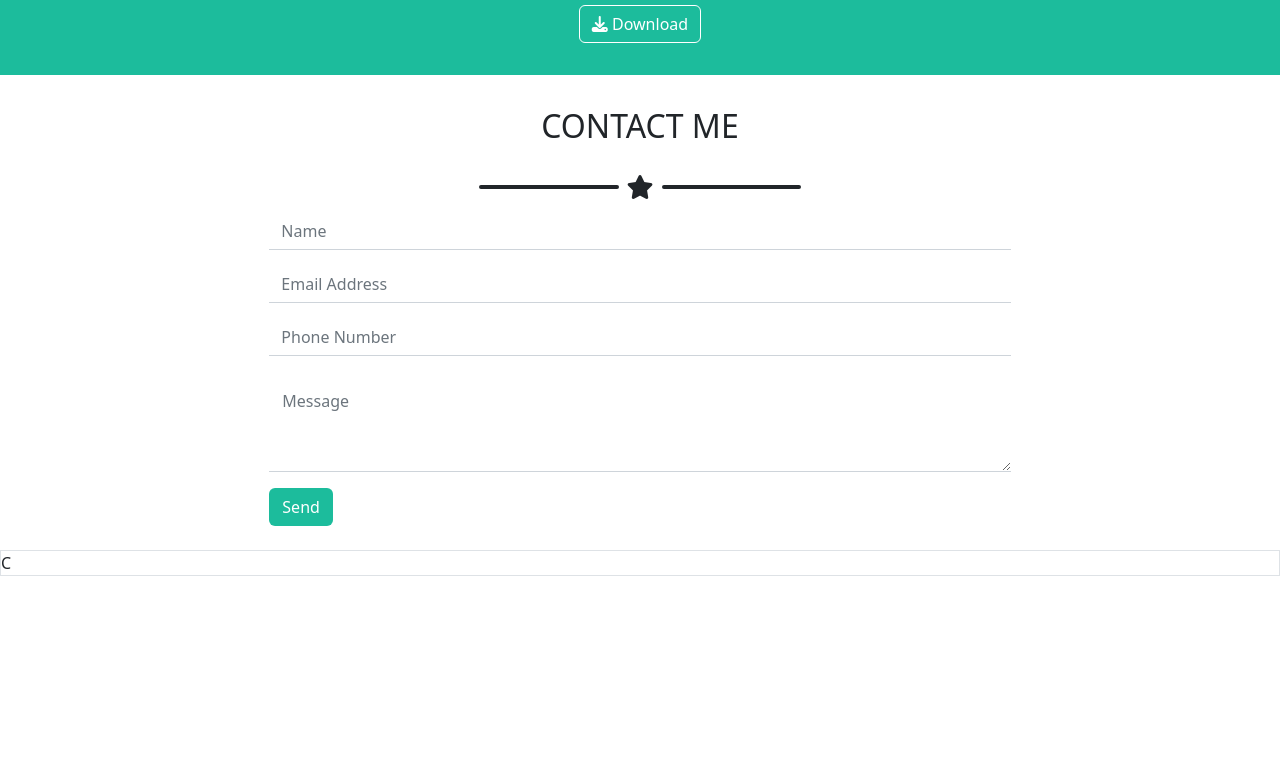
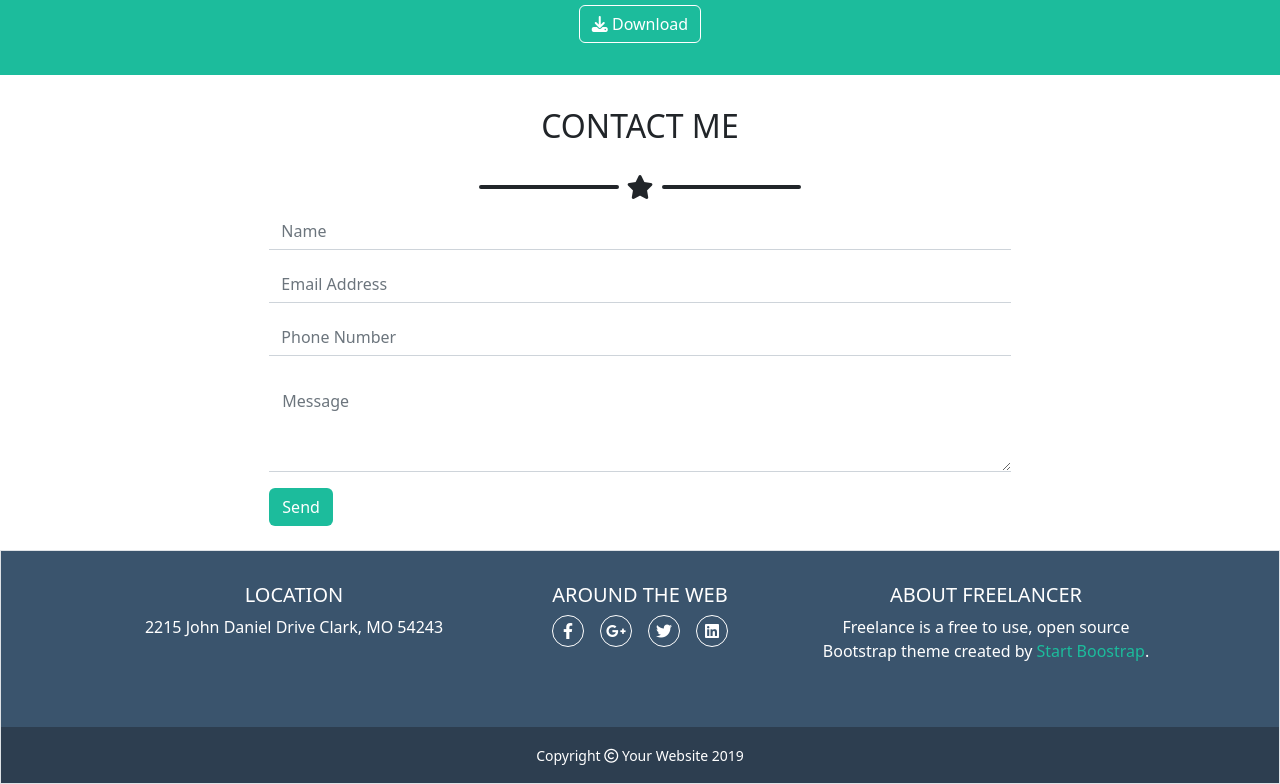
Before and after one commit to soniabergamini/html-css-bootstrap-freelancer, a plain HTML site: page index.html in a window 1280 px wide. Shown: the part 1687-2471 px from the top of the page. Before the commit the page ends 2263 px from the top, so only its background shows below. Drawn offline with nearby package versions, Linux system fonts and the light colour scheme.

Commit message:
feat(footer): add content and style

```diff
--- a/Risorse/CSS/style.css
+++ b/Risorse/CSS/style.css
@@ -1,18 +1,18 @@
 :root {
     --greenBG: #1CBC9C;
-    --blueFooter: #3A546D;
+    --darkBG: #2D3E50;
 }
 
 /******* HEADER STYLE *******/
 header {
-    background-color: #2D3E50;
+    background-color: var(--darkBG);
 }
 
 header > nav > div {
     height: 5.625rem;
 }
+
 /******* MAIN STYLE *******/
-/* Hero Section */
 #heroSec ,
 #aboutSec ,
 #contactSec button {
@@ -24,3 +24,19 @@ header > nav > div {
 }
 
 /******* FOOTER STYLE *******/
+footer > section:first-child {
+    background-color: #3A546D;
+}
+
+.greenCol {
+    color: var(--greenBG);
+}
+
+.socialIcon {
+    width: 2rem;
+    height: 2rem;
+}
+
+footer > section:last-child {
+    background-color: var(--darkBG);
+}
--- a/index.html
+++ b/index.html
@@ -154,7 +154,38 @@
         </section>
     </main>
     <footer class="border">
-        C
+        <section class="container-fluid p-4">
+            <div class="row text-center text-white mx-5 px-5">
+                <div class="col-12 col-md-4 p-2 mb-3">
+                    <h5>LOCATION</h5>
+                    <p>2215 John Daniel Drive Clark, MO 54243</p>
+                </div>
+                <div class="col-12 col-md-4 p-2 mb-4">
+                    <h5>AROUND THE WEB</h5>
+                    <div class="row justify-content-center">
+                        <div class="col-3 border rounded-circle border-white socialIcon d-flex justify-content-center align-items-center mx-2">
+                            <i class="fa-brands fa-facebook-f mx-2"></i>
+                        </div>
+                        <div class="col-3 border rounded-circle border-white socialIcon d-flex justify-content-center align-items-center mx-2">
+                            <i class="fa-brands fa-google-plus-g mx-2"></i>
+                        </div>
+                        <div class="col-3 border rounded-circle border-white socialIcon d-flex justify-content-center align-items-center mx-2">
+                            <i class="fa-brands fa-twitter mx-2"></i>
+                        </div>
+                        <div class="col-3 border rounded-circle border-white socialIcon d-flex justify-content-center align-items-center mx-2">
+                            <i class="fa-brands fa-linkedin mx-2"></i>
+                        </div>
+                    </div>
+                </div>
+                <div class="col-12 col-md-4 p-2 mb-3">
+                    <h5>ABOUT FREELANCER</h5>
+                    <p>Freelance is a free to use, open source Bootstrap theme created by <a href="#" class="greenCol text-decoration-none">Start Boostrap</a>.</p>
+                </div>
+            </div>
+        </section>
+        <section class="container-fluid p-2 text-center text-white p-3">
+            <small>Copyright <i class="fa-regular fa-copyright"></i> Your Website 2019</small>
+        </section>
     </footer>
 </body>
 </html>
```
